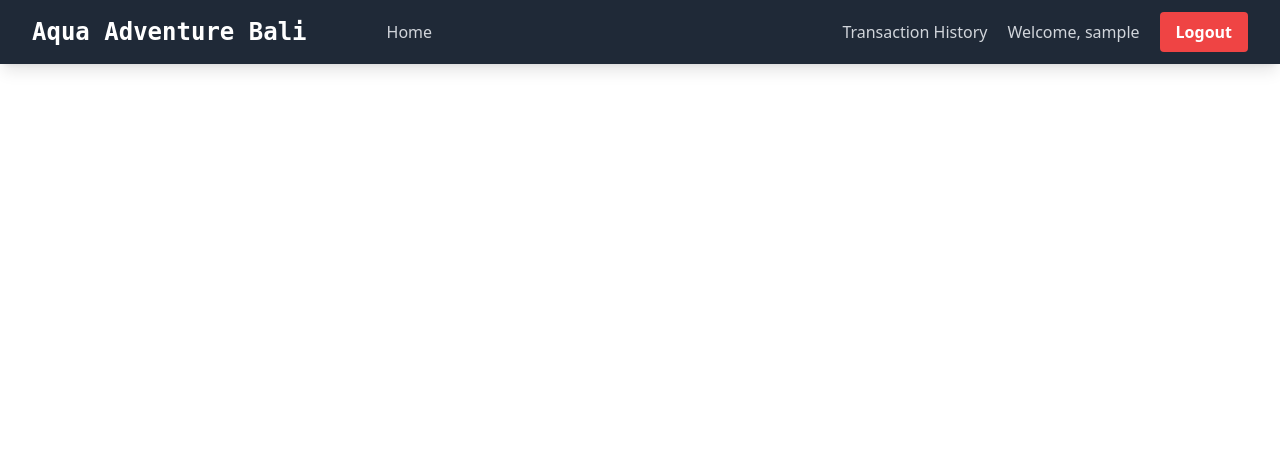
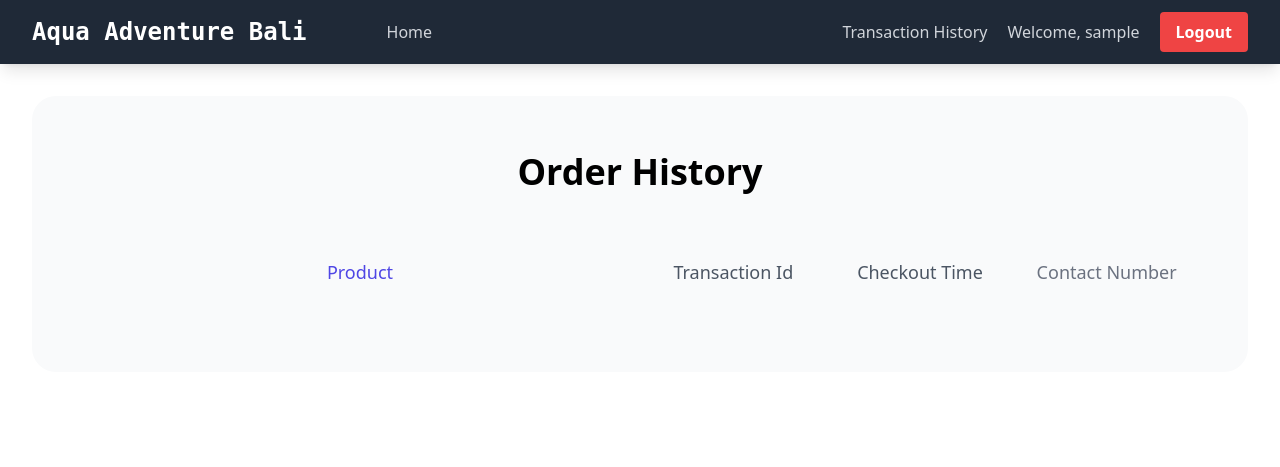
Before and after one commit to PBP24E06/aquaadventurebali, a Django app: page /transaction-history in a window 1280 px wide. Shown: the top 467 px of the page. Run offline with Django 5.2, Linux system fonts and the light colour scheme; the visitor is signed in with stand-in values (Sample User, id 1); data that the repository does not hold is empty; some libraries are stand-ins or nearby versions.

Commit message:
desain sementara checkout history

```diff
--- a/main/templates/transaction_history.html
+++ b/main/templates/transaction_history.html
@@ -2,10 +2,56 @@
 {% block content %}
 {% include "navbar.html" %}
 
-{% for transaction in transaction_list %}
-    {% include 'card_product.html' with data=transaction.product %}
 
-{% endfor %}
+<section class="py-24 bg-white">
+    <div class="w-full max-w-7xl mx-auto px-4 md:px-8">
+        <div class="main-data p-8 sm:p-14 bg-gray-50 rounded-3xl">
+            <h2 class="text-center font-manrope font-semibold text-4xl text-black mb-16">Order History</h2>
+            <div class="grid grid-cols-6 gap-4 pb-7">
+                <div class="col-span-1 col-start-2 flex justify-center">
+                    <p class="font-medium text-lg leading-8 text-indigo-600">Product</p>
+                </div>
+                <div class="col-span-1 col-start-4 flex justify-center max-lg:hidden">
+                    <p class="font-medium text-lg leading-8 text-gray-600 text-center">Transaction Id</p>
+                </div>
+                <div class="col-span-1 col-start-5 flex justify-center max-lg:hidden">
+                    <p class="font-medium text-lg leading-8 text-gray-600">Checkout Time</p>
+                </div>
+                <div class="col-span-1 col-start-6 flex justify-center max-lg:hidden">
+                    <p class="font-medium text-lg leading-8 text-gray-500">Contact Number</p>
+                </div>
+            </div>
+            {% for transaction in transaction_list %}
+            <div
+                class="box p-8 rounded-3xl bg-gray-100 grid grid-cols-6 mb-7 cursor-pointer transition-all duration-500 hover:bg-indigo-50 max-lg:max-w-xl max-lg:mx-auto">
+
+                <div class="col-span-8 sm:col-span-4 lg:col-span-1 sm:row-span-4 lg:row-span-1">
+                    <img src="{{ transaction.product.gambar.url }}" alt="product image" class="max-lg:w-auto max-sm:mx-auto rounded-xl object-cover">
+                </div>
+                <div
+                    class="col-span-8 sm:col-span-4 lg:col-span-2 flex h-full justify-center px-4 flex-col max-lg:items-center">
+                    <h5 class="font-manrope font-semibold text-xl leading-9 text-black mb-1 whitespace-normal break-words">
+                        {{ transaction.product.name }}</h5>
+                        <p class="font-normal text-base leading-7 text-gray-600 max-md:text-center">Rp {{ transaction.product.harga }}</p>
+                </div>
+
+                <div class="col-span-1 sm:col-span-4 lg:col-span-1 flex items-center justify-center">
+                    <p class="font-semibold text-sm leading-8 text-black">{{ transaction.id }}</p>
+                </div>
+                <div class="col-span-8 sm:col-span-4 lg:col-span-1 flex items-center justify-center ">
+                    <p class="font-semibold text-base leading-8 text-indigo-600 text-center whitespace-normal break-words max-w-xs">{{ transaction.checkout_time }}</p>
+                </div>
+                <div class="col-span-8 sm:col-span-4 lg:col-span-1 flex items-center justify-center ">
+                    <p class="font-semibold text-base leading-8 text-black">{{ transaction.phone_number }}</p>
+                </div>
+            </div>
+            {% endfor %}
+        </div>
+    </div>
+</section>
+
+
+
 
 
 
```
